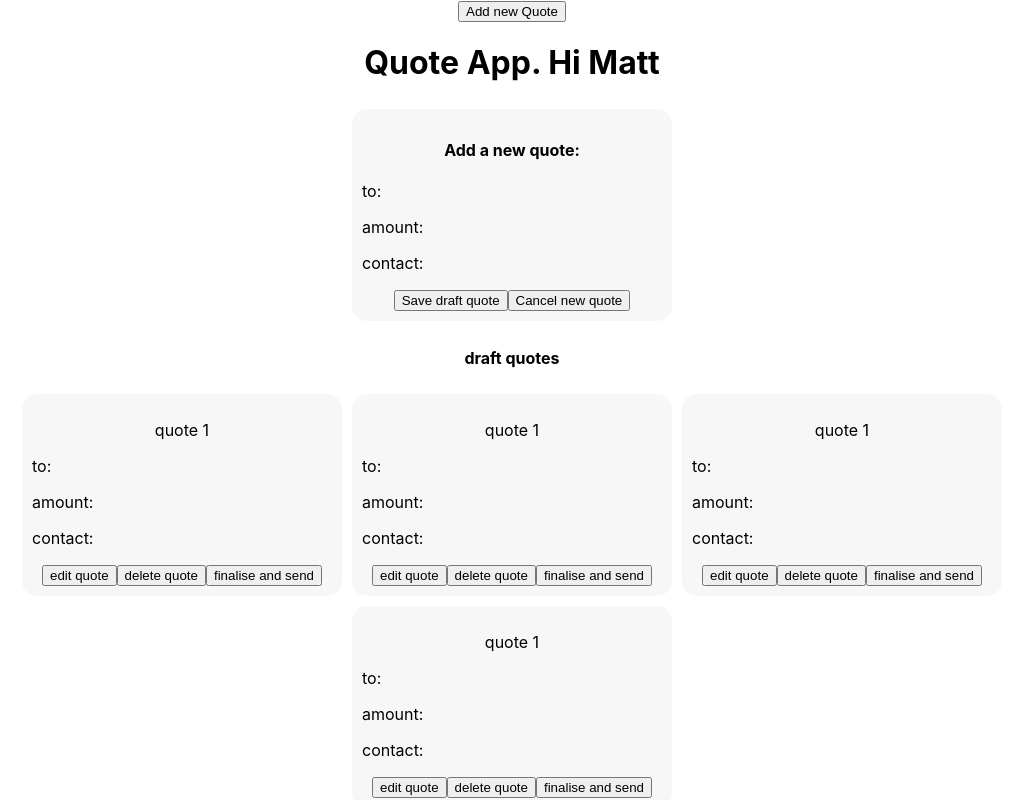
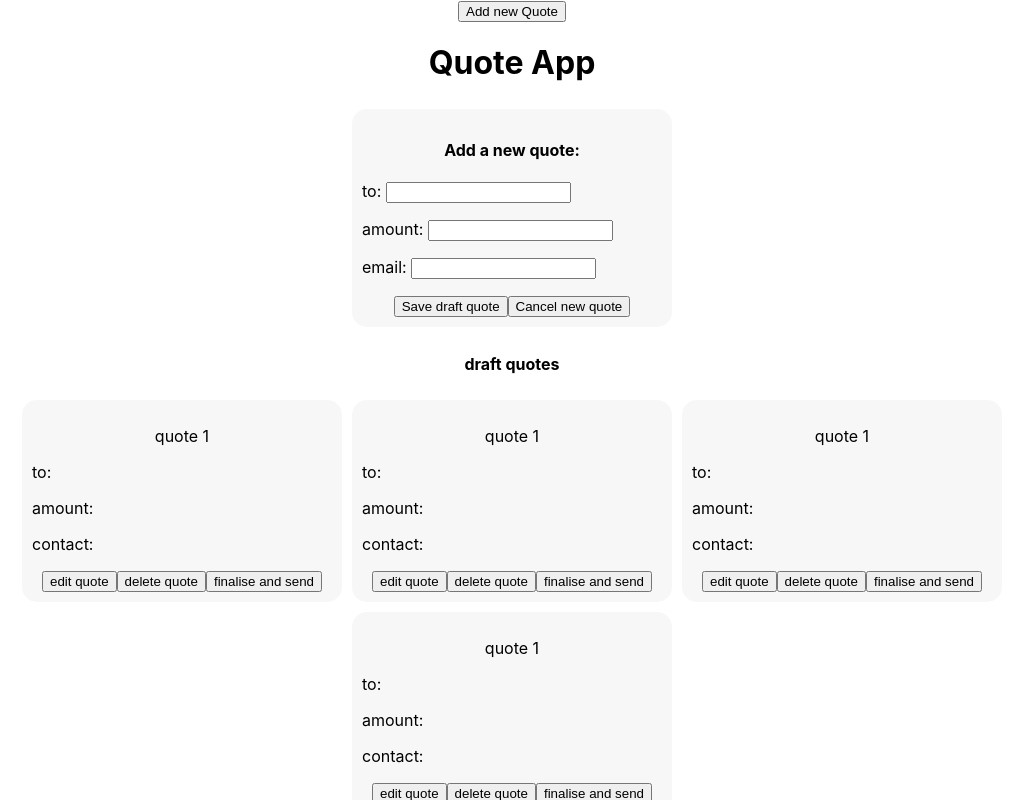
Before and after one commit to Mark-Cooper-Janssen-Vooles/quoteApp.UI, a React (Create React App) app: page / in a window 1280 px wide. Both pictures are taken after a click on the button "Add new Quote". Shown: the top 800 px of the page, without its empty margins (128-1141 px from the left). Built offline with nearby package versions, Linux system fonts and the light colour scheme.

Commit message:
Added quote form

```diff
--- a/buildspec.yml
+++ b/buildspec.yml
@@ -20,7 +20,7 @@ phases:
 artifacts:
   files:
     - public/**/*
-    - src/**/*
+    - src/**/* #should this be build?
     - package.json
     - babel.config.json
     #- appspec.yml
--- a/package.json
+++ b/package.json
@@ -16,6 +16,7 @@
     "jest-transform-css": "2.1.0",
     "react": "^17.0.2",
     "react-dom": "^17.0.2",
+    "react-hook-form": "7.9.0",
     "react-redux": "7.2.4",
     "react-scripts": "4.0.3",
     "redux-devtools-extension": "2.13.9",
--- a/src/components/Header.tsx
+++ b/src/components/Header.tsx
@@ -1,7 +1,7 @@
 import React from 'react'
 
 const Header = () => (
-  <h1>Quote App. Hi Matt</h1>
+  <h1>Quote App</h1>
 )
 
 export default Header
--- a/src/components/QuoteForm.tsx
+++ b/src/components/QuoteForm.tsx
@@ -2,23 +2,61 @@ import React from 'react'
 import './QuoteCard.css'
 import {setQuoteFormActive} from "../redux/actions/quoteActions";
 import {connect} from "react-redux";
+import { useForm, SubmitHandler } from "react-hook-form";
+
+type Inputs = {
+    to: string,
+    amount: string,
+    contact: string
+};
 
 interface IQuoteForm {
     setQuoteFormActive: (bool: boolean) => void
 }
 const QuoteForm: React.FC<IQuoteForm> = (props) => {
+    const { register, handleSubmit, watch, formState: { errors } } = useForm<Inputs>();
+    const onSubmit: SubmitHandler<Inputs> = (data) => {
+        console.log(data)
+        removeQuoteForm();
+        // save quote as a draft quote
+    };
+
     const removeQuoteForm = () => {
         props.setQuoteFormActive(false);
     }
+
     return (
+        <form onSubmit={handleSubmit(onSubmit)}>
         <div className="quote-card">
             <h4>Add a new quote:</h4>
-            <p style={{textAlign: "left"}}>to: </p>
-            <p style={{textAlign: "left"}}>amount: </p>
-            <p style={{textAlign: "left"}}>contact: </p>
-            <button>Save draft quote</button>
+            <p style={{textAlign: "left"}}>to: {" "}
+                <input {...register("to", { required: true})} />
+            </p>
+            <p style={{textAlign: "left"}}>amount: {" "}
+                <input {...register("amount", { required: true })} />
+            </p>
+
+            <p style={{textAlign: "left"}}>email: {" "}
+                <input {...register("contact", { required: true })} />
+            </p>
+
+            <input type="submit" value="Save draft quote" />
             <button onClick={removeQuoteForm}>Cancel new quote</button>
-        </div>);
+        </div>
+        </form>);
+
+        /* "handleSubmit" will validate your inputs before invoking "onSubmit" */
+        // <form onSubmit={handleSubmit(onSubmit)}>
+        //     {/* register your input into the hook by invoking the "register" function */}
+        //     <input defaultValue="test" {...register("example")} />
+        //
+        //     {/* include validation with required or other standard HTML validation rules */}
+        //     <input {...register("exampleRequired", { required: true })} />
+        //     {/* errors will return when field validation fails  */}
+        //     {errors.exampleRequired && <span>This field is required</span>}
+        //
+        //     <input type="submit" />
+        // </form>);
 };
 
 const mapStateToProps = (state: any) => ({})
--- a/src/redux/reducers/quoteReducer.ts
+++ b/src/redux/reducers/quoteReducer.ts
@@ -23,11 +23,11 @@ interface IActions {
 const quoteReducer = (state = initialState, action: IActions) => {
     switch(action.type) {
         case Types.SHOW_QUOTE_FORM:
-            console.log(state);
             return {
                 ...state,
                 quoteFormActive: action.payload
             }
+
         // case Types.SET_QUOTE_FORM_BLANK:
         //     return {
         //         ...state,
```
Also changed, not shown: 1 other file (tests, documents, lock files or other folders).
